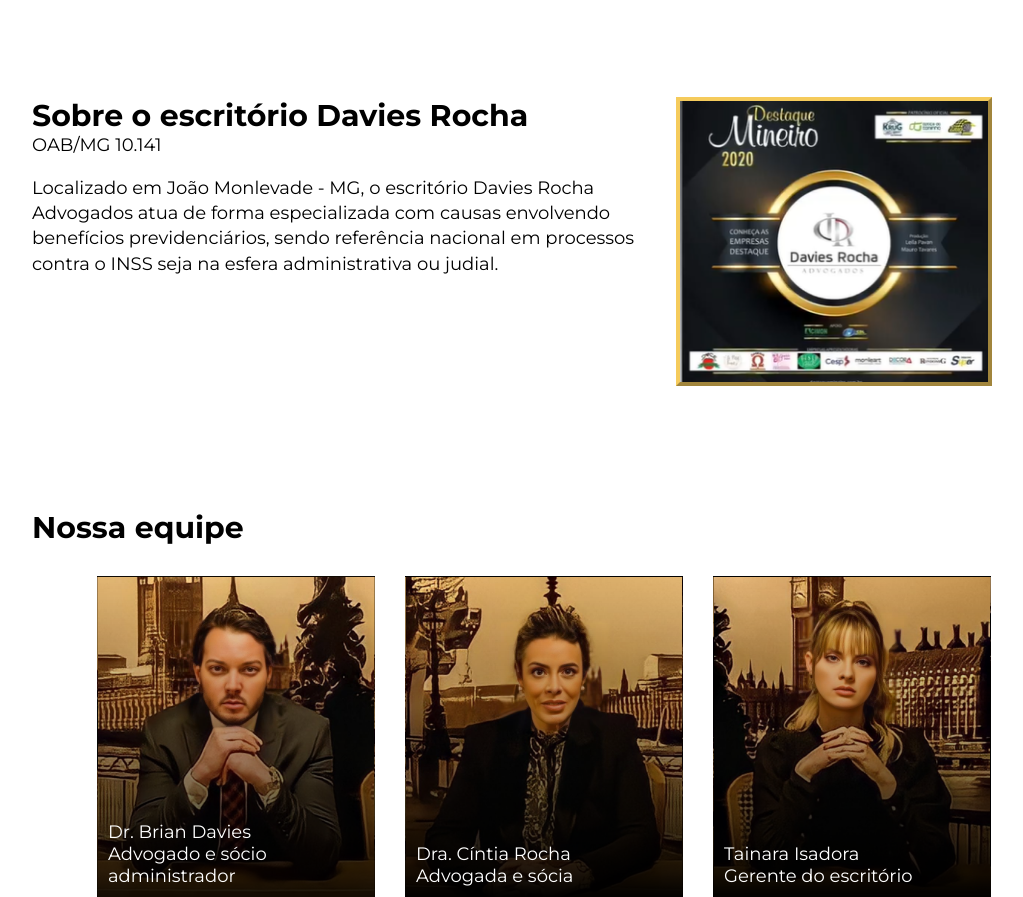
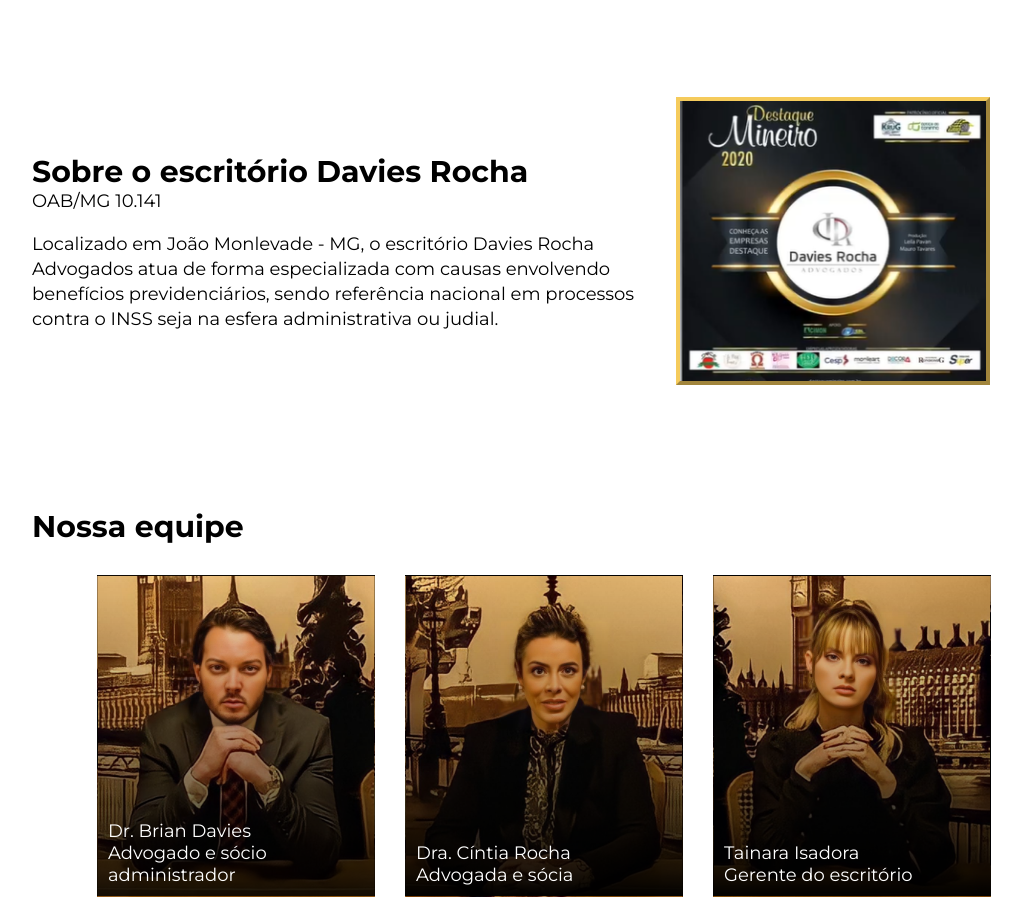
Before and after one commit to AngelicaSchramm/Davies-rocha, a plain HTML site: page index.html in a window 1280 px wide. Shown: the part 1248-2145 px from the top of the page, without its empty margins (96-1119 px from the left). Drawn offline with Linux system fonts and the light colour scheme; a script that the page names is missing; a web font is replaced by a local one.

Commit message:
style image

```diff
--- a/style.css
+++ b/style.css
@@ -225,6 +225,10 @@ h2{
     padding: 6rem 0;
 }
 
+.escritorio .container{
+    align-items: center;
+}
+
 .escritorio-text{
     width: 60%;
 }
@@ -245,7 +249,7 @@ h2{
 }
 
 .escritorio-img img{
-    width: 100%;
+    max-height: 280px;
     border: 4px outset #F5CB5C;
 
 }
```
